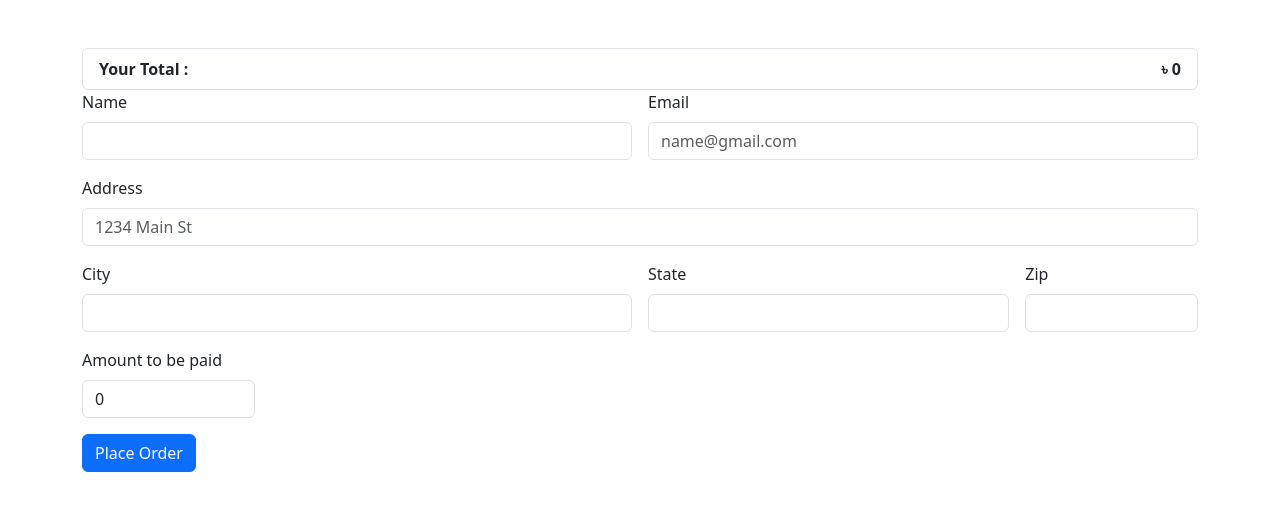
After one commit to pritom-bod/Mini-E-commerce-site, a Django app: page /checkout/ in a window 1280 px wide. The commit adds this page. Shown: the top 511 px of the page. Run offline with Django 5.2, Linux system fonts and the light colour scheme.

Commit message:
full upload 1st

```diff
--- a/Ecomsite/shop/admin.py
+++ b/Ecomsite/shop/admin.py
@@ -1,5 +1,8 @@
 from django.contrib import admin
-from .models import Products
+from .models import Products, order
+
 # Register your models here.
 
 admin.site.register(Products)
+
+admin.site.register(order)
--- /dev/null
+++ b/Ecomsite/shop/templates/shop/checkout.html
@@ -0,0 +1,98 @@
+<!DOCTYPE html>
+<html>
+<head>
+    <meta charset="utf-8">
+    <meta http-equiv="X-UA-Compatible" content="IE=edge">
+    <title>List Design</title>
+    <meta name="viewport" content="width=device-width, initial-scale=1">
+    <link href="https://cdn.jsdelivr.net/npm/bootstrap@5.3.0/dist/css/bootstrap.min.css" rel="stylesheet">
+    <script
+    src="https://code.jquery.com/jquery-3.7.1.js"
+    integrity="sha256-eKhayi8LEQwp4NKxN+CfCh+3qOVUtJn3QNZ0TciWLP4="
+    crossorigin="anonymous"></script>
+
+</head>
+<body>
+    <div class="container mt-5">
+        <div class="row">
+            <div class="col-md-12">
+                <ul class="list-group list-group" id="item_list">
+
+                </ul>
+            </div>
+        </div>
+        <div class="row">
+            <div class="col-md-12">
+                <form class="row g-3"  method="POST">
+                  {% csrf_token %}
+                  <input type="hidden" id="item" name="item">
+                    <div class="col-md-6">
+                      <label for="name" class="form-label">Name</label>
+                      <input id="name" name="name" type="text" class="form-control" id="inputEmail4">
+                    </div>
+                    <div class="col-md-6">
+                      <label for="inputEmail14" class="form-label">Email</label>
+                      <input id="email" name="email" type="text" class="form-control" id="inputPassword4" placeholder="name@gmail.com">
+                    </div>
+                    <div class="col-12">
+                      <label for="inputAddress" class="form-label">Address</label>
+                      <input id="address" name="address" type="text" class="form-control" id="inputAddress" placeholder="1234 Main St">
+                    </div>
+
+                    <div class="col-md-6">
+                      <label for="inputCity" class="form-label">City</label>
+                      <input id="city" name="city" type="text" class="form-control" id="inputCity">
+                    </div>
+                    <div class="col-md-4">
+                      <label for="inputState" class="form-label">State</label>
+                      <input id="state" name="state" type="text" class="form-control" id="inputCity">
+
+                    </div>
+                    <div class="col-md-2">
+                      <label for="inputZip" class="form-label">Zip</label>
+                      <input id="zipcode" name="zipcode" type="text" class="form-control" id="inputZip">
+                    </div>
+                    <div class="col-md-2">
+                      <label for="inputZip" class="form-label">Amount to be paid</label>
+                      <input readonly="" type="text" class="form-control" id="total" name="total">
+                    </div>
+                    <div class="col-12">
+                      <button type="submit" class="btn btn-primary">Place Order</button>
+                    </div>
+                  </form>
+            </div>
+        </div>
+    </div>
+
+    <script src="https://cdn.jsdelivr.net/npm/bootstrap@5.0.2/dist/js/bootstrap.bundle.min.js"></script>
+</body>
+
+    <script type="text/javascript">
+        if (localStorage.getItem('cart')==null){
+            var cart = {};
+
+        }
+        else{
+            cart = JSON.parse(localStorage.getItem('cart'));
+        }
+        let total = 0;
+        for(item in cart){
+            let name = cart[item][1];
+            let quantity = cart[item][0];
+            let price = cart[item][2];
+
+            total = total + cart[item][2]
+
+
+
+            itemString = `<li class="list-group-item"><span class="">${quantity}</span> of ${name} <span class="badge text-bg-primary rounded-pill">${price}</span></li>`
+
+            $('#item_list').append((itemString));
+        }
+        totalPrice = `<li class="list-group-item d-flex justify-content-between align-items-center"><b>Your Total : </b><b>৳ ${total}</b></li>`
+
+        $('#total').val(total);
+        $('#item_list').append(totalPrice);
+        $('#item').val(JSON.stringify(cart));
+    </script>
+</html>
--- a/Ecomsite/shop/urls.py
+++ b/Ecomsite/shop/urls.py
@@ -5,5 +5,5 @@ urlpatterns = [
 
         path('',views.index, name="index"),
         path('<int:id>/',views.detail, name="detail"),
-
+        path('checkout/', views.checkout, name="checkout"),
 ]
--- a/Ecomsite/shop/views.py
+++ b/Ecomsite/shop/views.py
@@ -1,6 +1,8 @@
 from django.shortcuts import render
-from .models import Products
+from .models import Products, order
 from django.core.paginator import Paginator
+
+
 # Create your views here.
 
 def index(request):
@@ -23,3 +25,21 @@ def index(request):
 def detail(request, id):
     product_objects = Products.objects.get(id=id)
     return render(request, "shop/detail.html", {'product_objects':product_objects})
+
+
+def checkout(request):
+
+    if request.method == "POST":
+        item = request.POST.get('item')
+        name = request.POST.get('name')
+        email = request.POST.get('email')
+        address = request.POST.get('address')
+        city = request.POST.get('city')
+        state = request.POST.get('state')
+        zipcode = request.POST.get('zipcode')
+        total = request.POST.get('total')
+
+        Order = order(total=total, item=item, name=name, email=email, address=address,  city=city, state=state, zipcode=zipcode)
+        Order.save()
+
+    return render(request, 'shop/checkout.html')
```
Also changed, not shown: Ecomsite/shop/models.py (+11 -0 lines), Ecomsite/shop/templates/shop/index.html (+65 -14 lines), Ecomsite/db.sqlite3, Ecomsite/shop/migrations/0002_order.py (added), Ecomsite/shop/migrations/0003_order_total_alter_order_item.py (added).
